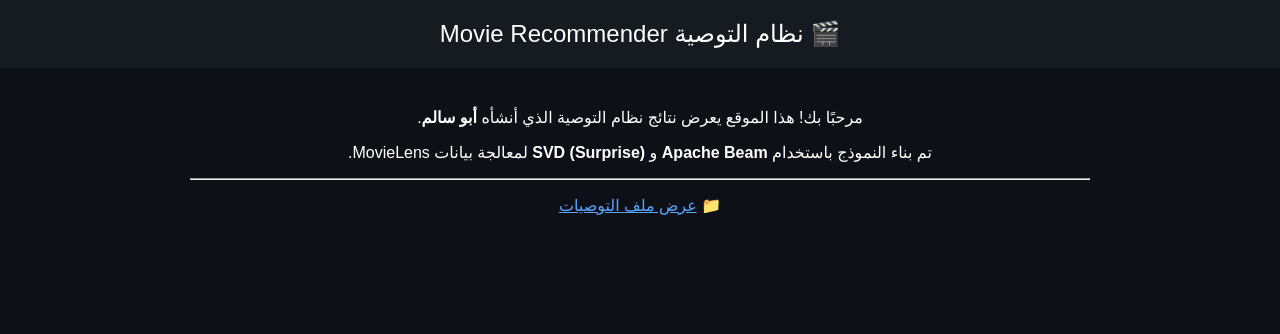
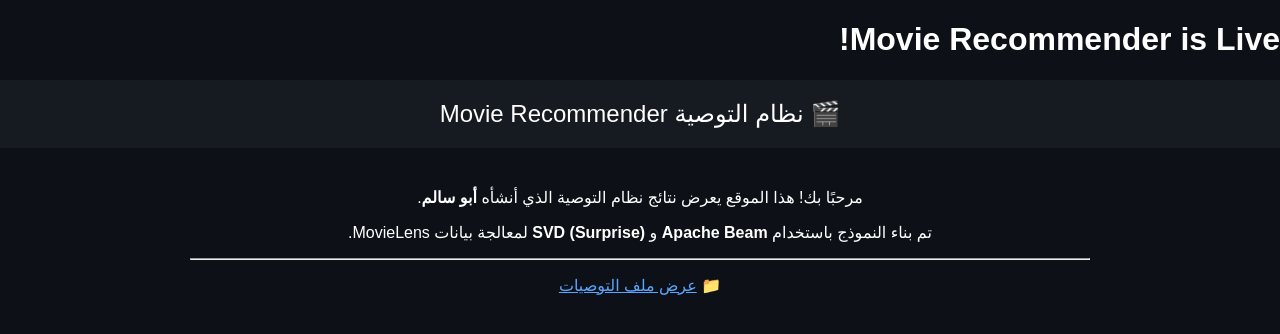
Before and after one commit to absimoh/1, a plain HTML site: page site/index.html in a window 1280 px wide. Drawn offline with Linux system fonts and the light colour scheme.

```diff
--- a/docs/index.html
+++ b/site/index.html
@@ -3,7 +3,8 @@
 <head>
   <meta charset="UTF-8">
   <meta name="viewport" content="width=device-width, initial-scale=1.0">
-  <title>نظام التوصية للأفلام 🎬</title>
+  <title>MOVIE 🎬</title>
+  <h1>Movie Recommender is Live!</h1>
   <style>
     body { font-family: sans-serif; background: #0d1117; color: #fff; margin: 0; padding: 0; }
     header { background: #161b22; padding: 20px; text-align: center; font-size: 1.5rem; }
```
Also changed, not shown: site/app.js (deleted), site/style.css (deleted).
